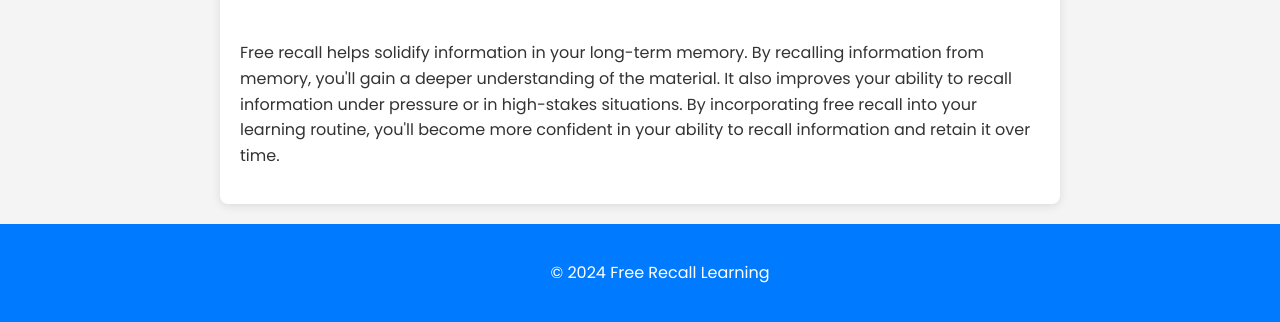
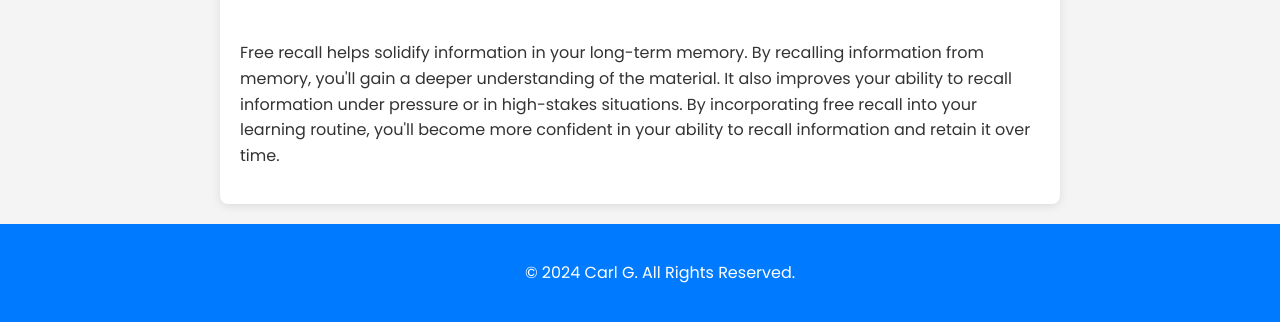
Before and after one commit to ChaDaGo/free-recall, a plain HTML site: page index.html in a window 1280 px wide. Shown: the part 2337-2659 px from the top of the page. Drawn offline with Linux system fonts and the light colour scheme.

Commit message:
Update index.html

```diff
--- a/index.html
+++ b/index.html
@@ -115,7 +115,7 @@
         <p>Free recall helps solidify information in your long-term memory. By recalling information from memory, you'll gain a deeper understanding of the material. It also improves your ability to recall information under pressure or in high-stakes situations. By incorporating free recall into your learning routine, you'll become more confident in your ability to recall information and retain it over time.</p>
     </section>
     <footer>
-        <p>&copy; 2024 Free Recall Learning</p>
+        <p>&copy; 2024 Carl G. All Rights Reserved.</p>
     </footer>
 </body>
 </html>
```
